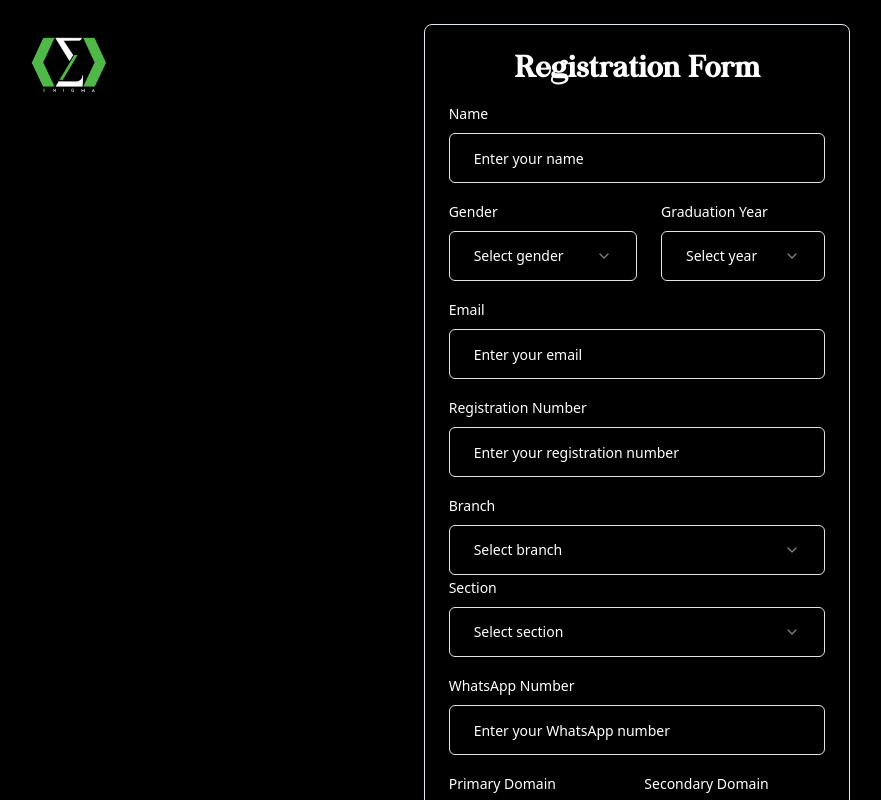
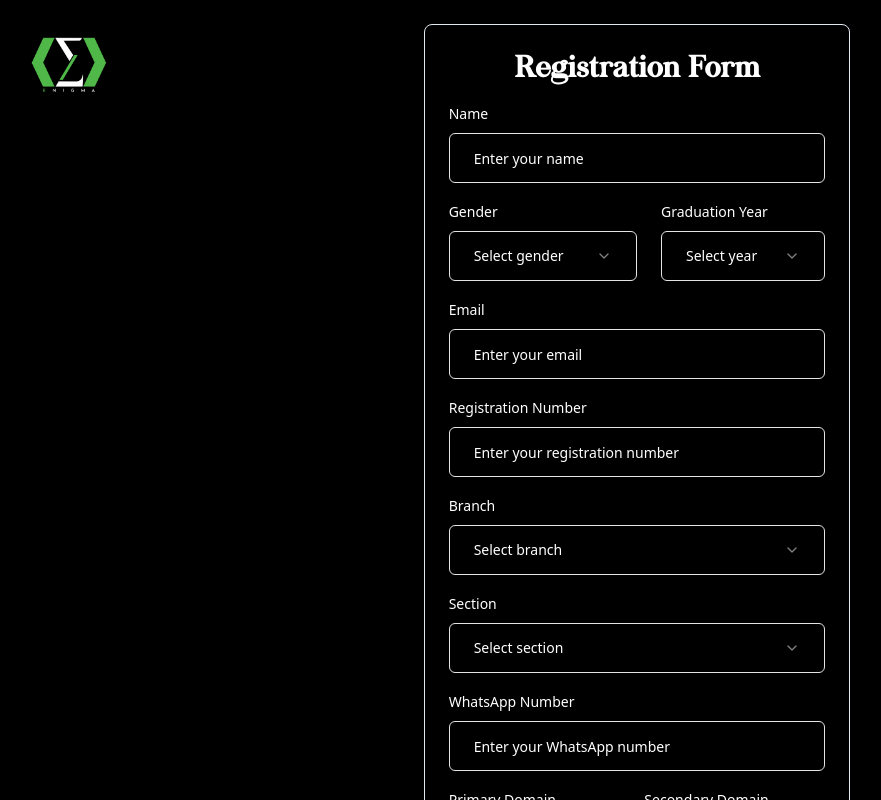
Before and after one commit to dharmendra-007/Intro_to_programming, a Next.js app: page /register in a window 1280 px wide. Shown: the top 800 px of the page, without its empty margins (3-884 px from the left). Built offline with nearby package versions, Linux system fonts and the light colour scheme.

Commit message:
fix : fix ui in form

```diff
--- a/src/app/register/page.tsx
+++ b/src/app/register/page.tsx
@@ -238,7 +238,6 @@ export default function RegistrationForm() {
             />
 
             {/* Branch and Section Fields */}
-            <div className="">
               <FormField
                 control={form.control}
                 name="branch"
@@ -302,7 +301,6 @@ export default function RegistrationForm() {
                   </FormItem>
                 )}
               />
-            </div>
 
             {/* WhatsApp Number Field */}
             <FormField
```
